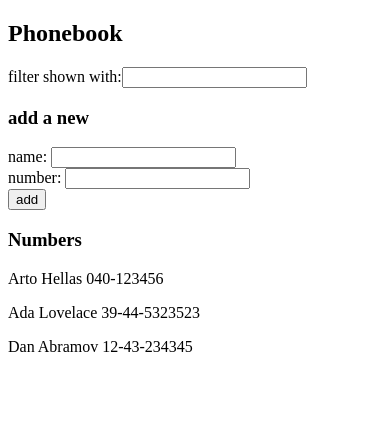
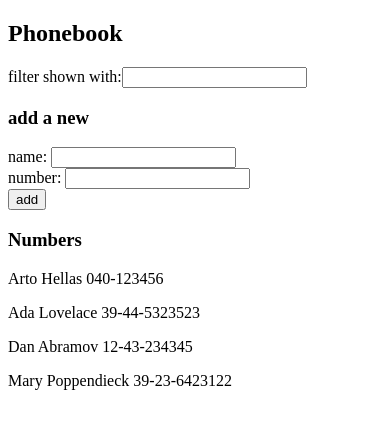
Before and after one commit to jestebanpelaez18/Full_Stack_Open_Helsinki_University, a React (Vite) app in the folder part2/phonebook/: page / in a window 390 px wide. Shown: the top 428 px of the page. Built offline with nearby package versions, Linux system fonts and the light colour scheme; data requests are answered from the project's data file.

Commit message:
feature(phonebook): Modified the initial state in order to get the data from the server using axios library

```diff
--- /dev/null
+++ b/part2/phonebook/db.json
@@ -0,0 +1,24 @@
+{
+    "persons":[
+      {
+        "name": "Arto Hellas",
+        "number": "040-123456",
+        "id": 1
+      },
+      {
+        "name": "Ada Lovelace",
+        "number": "39-44-5323523",
+        "id": 2
+      },
+      {
+        "name": "Dan Abramov",
+        "number": "12-43-234345",
+        "id": 3
+      },
+      {
+        "name": "Mary Poppendieck",
+        "number": "39-23-6423122",
+        "id": 4
+      }
+    ]
+  }
--- a/part2/phonebook/package.json
+++ b/part2/phonebook/package.json
@@ -7,9 +7,11 @@
     "dev": "vite",
     "build": "vite build",
     "lint": "eslint .",
-    "preview": "vite preview"
+    "preview": "vite preview",
+    "server": "json-server -p3001 --watch db.json"
   },
   "dependencies": {
+    "axios": "^1.8.1",
     "react": "^19.0.0",
     "react-dom": "^19.0.0"
   },
@@ -22,6 +24,7 @@
     "eslint-plugin-react-hooks": "^5.1.0",
     "eslint-plugin-react-refresh": "^0.4.19",
     "globals": "^15.15.0",
+    "json-server": "^1.0.0-beta.3",
     "vite": "^6.2.0"
   }
 }
--- a/part2/phonebook/src/App.jsx
+++ b/part2/phonebook/src/App.jsx
@@ -1,19 +1,24 @@
-import { useState } from "react";
+import { useState, useEffect } from "react";
+import axios from "axios";
 import Persons from "./components/Persons";
 import Filter from "./components/Filter";
 import PersonForm from "./components/PersonForm";
 
 const App = () => {
-  const [persons, setPersons] = useState([
-    { name: "Arto Hellas", number: "040-123456", id: 1 },
-    { name: "Ada Lovelace", number: "39-44-5323523", id: 2 },
-    { name: "Dan Abramov", number: "12-43-234345", id: 3 },
-  ]);
-
+  const [persons, setPersons] = useState([]);
   const [newName, setNewName] = useState("");
   const [newNumber, setNewNumber] = useState("");
   const [searchItem, setSearchItem] = useState("");
-  const [filtering, setNewFilter] = useState(persons);
+  const [filtering, setNewFilter] = useState([]);
+
+  useEffect(() => {
+    console.log("efect");
+    axios.get("http://localhost:3001/persons").then((response) => {
+      console.log("promised fullfilled");
+      setPersons(response.data)
+      setNewFilter(response.data)
+    });
+  },[]);
 
   const addNumbers = (event) => {
     event.preventDefault();
--- a/part2/phonebook/src/main.jsx
+++ b/part2/phonebook/src/main.jsx
@@ -1,5 +1,4 @@
 import ReactDOM from 'react-dom/client'
-
 import App from './App'
 
 ReactDOM.createRoot(document.getElementById('root')).render(<App />)
```
Also changed, not shown: 1 other file (tests, documents, lock files or other folders).
